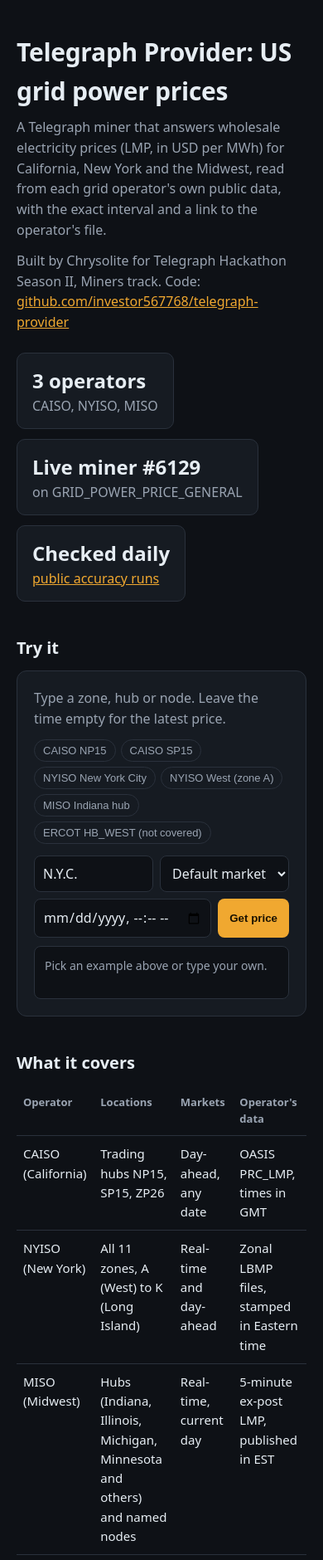
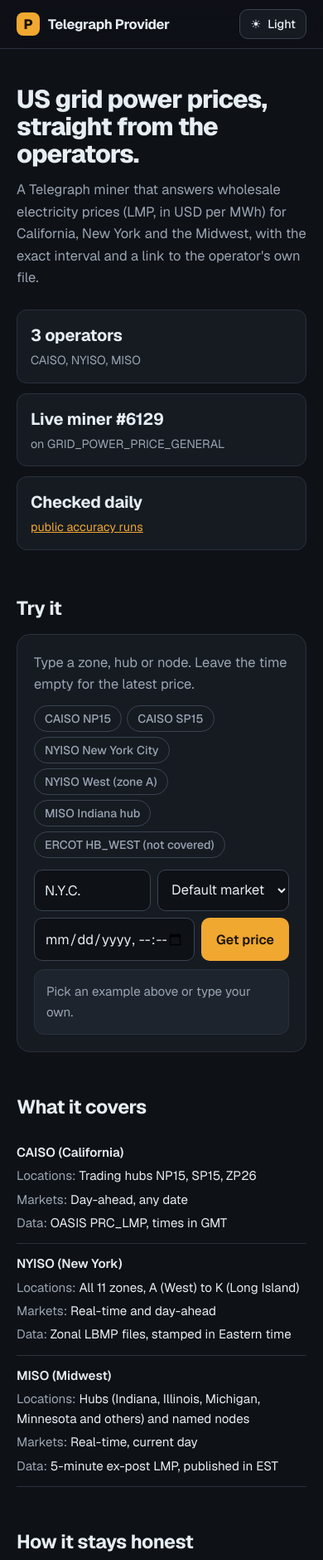
Before and after one commit to investor567768/telegraph-provider, a website: page index.html in a window 390 px wide. Shown: the top 1880 px of the page at 83% size. Drawn offline with nearby package versions, Linux system fonts and the light colour scheme.

Commit message:
Homepage: light and dark toggle, links and endpoint in footer, cleaner layout

```diff
--- a/index.html
+++ b/index.html
@@ -1,56 +1,107 @@
 <!DOCTYPE html>
-<html lang="en">
+<html lang="en" data-theme="dark">
 <head>
 <meta charset="utf-8">
 <meta name="viewport" content="width=device-width, initial-scale=1">
 <title>Telegraph Provider: US grid power prices (CAISO, NYISO, MISO)</title>
 <meta name="description" content="A Telegraph miner that answers wholesale electricity prices (LMP) for CAISO, NYISO and MISO from each grid operator's own public data.">
+<link rel="preconnect" href="https://fonts.googleapis.com">
+<link rel="preconnect" href="https://fonts.gstatic.com" crossorigin>
+<link href="https://fonts.googleapis.com/css2?family=Geist:wght@400;500;600;700;800&family=Geist+Mono:wght@400;500&display=swap" rel="stylesheet">
 <style>
-  :root { --bg:#0e1116; --card:#161b22; --line:#2a313c; --text:#e6edf3; --muted:#9aa4b2; --accent:#f0a830; --bad:#f05d5e; }
+  :root, [data-theme="dark"] {
+    --bg:#0e1116; --card:#161b22; --card-2:#1d242d; --line:#2a313c; --line-2:#3a4350;
+    --text:#e6edf3; --muted:#9aa4b2; --accent:#f0a830; --accent-ink:#1a1200; --bad:#f05d5e;
+  }
+  [data-theme="light"] {
+    --bg:#faf7f2; --card:#ffffff; --card-2:#f3eee6; --line:#e5ddd0; --line-2:#d3c8b6;
+    --text:#1b1710; --muted:#645c4e; --accent:#a8620a; --accent-ink:#ffffff; --bad:#c93434;
+  }
   * { box-sizing:border-box; }
-  body { margin:0; background:var(--bg); color:var(--text); font:16px/1.55 system-ui,-apple-system,"Segoe UI",Roboto,sans-serif; }
-  main { max-width:960px; margin:0 auto; padding:40px 20px 64px; }
-  h1 { font-size:30px; margin:0 0 8px; letter-spacing:-.01em; }
-  h2 { font-size:20px; margin:40px 0 12px; }
-  p { margin:0 0 12px; }
+  body { margin:0; background:var(--bg); color:var(--text); font:400 16.5px/1.6 'Geist',system-ui,-apple-system,"Segoe UI",Roboto,sans-serif; -webkit-font-smoothing:antialiased; transition:background .25s,color .25s; }
+  a { color:var(--accent); }
+  :focus-visible { outline:3px solid var(--accent); outline-offset:3px; border-radius:8px; }
+  .wrap { max-width:960px; margin:0 auto; padding:0 20px; }
+  h1 { font-size:clamp(1.9rem,5.4vw,2.9rem); line-height:1.08; letter-spacing:-.03em; margin:0 0 14px; font-weight:800; max-width:20ch; }
+  h2 { font-size:1.45rem; letter-spacing:-.02em; margin:0 0 12px; font-weight:700; }
+  p { margin:0 0 12px; max-width:64ch; }
   .muted { color:var(--muted); }
-  a { color:var(--accent); }
-  .stats { display:flex; gap:12px; flex-wrap:wrap; margin:24px 0 8px; }
-  .stat { background:var(--card); border:1px solid var(--line); border-radius:10px; padding:14px 18px; min-width:150px; }
-  .stat b { display:block; font-size:24px; }
-  .card { background:var(--card); border:1px solid var(--line); border-radius:12px; padding:20px; }
+  code, .mono { font-family:'Geist Mono',ui-monospace,Consolas,monospace; }
+
+  .bar { position:sticky; top:0; z-index:10; backdrop-filter:blur(12px); background:color-mix(in srgb,var(--bg) 82%,transparent); border-bottom:1px solid var(--line); }
+  .bar .in { display:flex; align-items:center; justify-content:space-between; height:58px; }
+  .brand { font-weight:700; letter-spacing:-.02em; display:flex; gap:10px; align-items:center; }
+  .logo { width:28px; height:28px; border-radius:8px; background:var(--accent); color:var(--accent-ink); display:grid; place-items:center; font-weight:800; }
+  .theme { appearance:none; border:1px solid var(--line-2); background:var(--card); color:var(--text); border-radius:10px; padding:8px 12px; font:500 .9rem 'Geist',sans-serif; cursor:pointer; display:flex; gap:8px; align-items:center; }
+  .theme:hover { border-color:var(--accent); }
+
+  header.hero { padding:44px 0 8px; }
+  .stats { display:grid; grid-template-columns:repeat(3,1fr); gap:12px; margin:26px 0 0; }
+  @media (max-width:640px){ .stats { grid-template-columns:1fr; } }
+  .stat { background:var(--card); border:1px solid var(--line); border-radius:12px; padding:14px 16px; }
+  .stat b { display:block; font-size:1.25rem; letter-spacing:-.01em; }
+  .stat span { font-size:.9rem; }
+
+  section.block { padding:44px 0 4px; }
+  .card { background:var(--card); border:1px solid var(--line); border-radius:16px; padding:20px; }
   form { display:flex; gap:8px; flex-wrap:wrap; margin:14px 0 10px; }
-  input, select { flex:1; min-width:140px; background:var(--bg); color:var(--text); border:1px solid var(--line); border-radius:8px; padding:9px 10px; font:inherit; }
+  input, select { flex:1; min-width:140px; background:var(--bg); color:var(--text); border:1px solid var(--line-2); border-radius:10px; padding:11px 12px; font:inherit; }
   select { flex:0 0 auto; }
-  button { background:var(--accent); color:#1a1200; border:0; border-radius:8px; padding:9px 14px; font-weight:600; cursor:pointer; }
-  button:disabled { opacity:.6; cursor:wait; }
+  button.go { background:var(--accent); color:var(--accent-ink); border:0; border-radius:10px; padding:11px 18px; font:600 1rem 'Geist',sans-serif; cursor:pointer; }
+  button.go:disabled { opacity:.6; cursor:wait; }
   .chips { display:flex; gap:6px; flex-wrap:wrap; }
-  .chip { background:transparent; color:var(--muted); border:1px solid var(--line); border-radius:999px; padding:5px 10px; font-size:13px; font-weight:500; }
-  .out { background:var(--bg); border:1px solid var(--line); border-radius:8px; padding:12px; min-height:64px; font-size:14px; margin-top:10px; }
-  .out .big { font-size:22px; font-weight:700; }
+  .chip { background:transparent; color:var(--muted); border:1px solid var(--line-2); border-radius:999px; padding:6px 12px; font:500 .88rem 'Geist',sans-serif; cursor:pointer; }
+  .chip:hover { color:var(--text); border-color:var(--accent); }
+  .out { background:var(--card-2); border:1px solid var(--line); border-radius:12px; padding:14px; min-height:60px; font-size:.95rem; margin-top:10px; overflow-wrap:anywhere; }
+  .out .big { font-size:1.5rem; font-weight:700; letter-spacing:-.02em; }
   .out .err { color:var(--bad); }
-  .out pre { margin:8px 0 0; white-space:pre-wrap; word-break:break-word; font:12px/1.45 ui-monospace,Consolas,monospace; color:var(--muted); }
-  table { width:100%; border-collapse:collapse; font-size:15px; }
-  th, td { text-align:left; padding:10px 8px; border-bottom:1px solid var(--line); vertical-align:top; }
-  th { color:var(--muted); font-weight:600; font-size:13px; }
-  code { font:13px ui-monospace,Consolas,monospace; }
-  footer { margin-top:48px; color:var(--muted); font-size:14px; }
+  .out details { margin-top:10px; }
+  .out summary { cursor:pointer; color:var(--muted); font-size:.85rem; }
+  .out pre { margin:8px 0 0; white-space:pre-wrap; word-break:break-word; font:400 .76rem/1.5 'Geist Mono',monospace; color:var(--muted); }
+
+  table { width:100%; border-collapse:collapse; font-size:.95rem; }
+  th, td { text-align:left; padding:11px 8px; border-bottom:1px solid var(--line); vertical-align:top; }
+  th { color:var(--muted); font-weight:500; font-size:.85rem; }
+  @media (max-width:640px){
+    table, tbody, tr, td { display:block; }
+    thead { display:none; }
+    tr { border-bottom:1px solid var(--line); padding:10px 0; }
+    td { border:0; padding:2px 0; }
+    td:first-child { font-weight:600; }
+    td[data-l]::before { content:attr(data-l) ": "; color:var(--muted); font-weight:400; }
+  }
+
+  footer { margin-top:52px; padding:32px 0 56px; border-top:1px solid var(--line); color:var(--muted); font-size:.92rem; }
+  .foot-links { display:flex; flex-wrap:wrap; gap:10px; margin-bottom:20px; }
+  .foot-links a { display:inline-flex; gap:8px; align-items:center; padding:10px 14px; border:1px solid var(--line-2); border-radius:12px; color:var(--text); text-decoration:none; font-weight:600; font-size:.95rem; background:var(--card); }
+  .foot-links a:hover { border-color:var(--accent); }
+  .foot-links a span { color:var(--accent); }
+  .ep { display:flex; gap:8px; align-items:stretch; margin:0 0 16px; max-width:760px; }
+  .ep code { flex:1; min-width:0; overflow-x:auto; white-space:nowrap; background:var(--card-2); border:1px solid var(--line); border-radius:10px; padding:10px 12px; font-size:.8rem; color:var(--text); }
+  .copy { flex:none; background:var(--card-2); color:var(--text); border:1px solid var(--line-2); border-radius:10px; padding:0 14px; font:600 .88rem 'Geist',sans-serif; cursor:pointer; }
+  .copy:hover { border-color:var(--accent); }
 </style>
 </head>
 <body>
-<main>
-  <h1>Telegraph Provider: US grid power prices</h1>
-  <p class="muted">A Telegraph miner that answers wholesale electricity prices (LMP, in USD per MWh) for California, New York and the Midwest, read from each grid operator's own public data, with the exact interval and a link to the operator's file.</p>
-  <p class="muted">Built by Chrysolite for Telegraph Hackathon Season II, Miners track. Code: <a href="https://github.com/investor567768/telegraph-provider">github.com/investor567768/telegraph-provider</a></p>
+<div class="bar"><div class="wrap in">
+  <div class="brand"><span class="logo">P</span><b>Telegraph Provider</b></div>
+  <button class="theme" id="theme" type="button" aria-label="Switch between dark and light mode"><span id="themeIcon">☀</span><span id="themeText">Light</span></button>
+</div></div>
 
+<main class="wrap">
+  <header class="hero">
+    <h1>US grid power prices, straight from the operators.</h1>
+    <p class="muted">A Telegraph miner that answers wholesale electricity prices (LMP, in USD per MWh) for California, New York and the Midwest, with the exact interval and a link to the operator's own file.</p>
     <div class="stats">
       <div class="stat"><b>3 operators</b><span class="muted">CAISO, NYISO, MISO</span></div>
       <div class="stat"><b>Live miner #6129</b><span class="muted">on GRID_POWER_PRICE_GENERAL</span></div>
       <div class="stat"><b>Checked daily</b><span class="muted"><a href="https://github.com/investor567768/telegraph-provider/actions/workflows/accuracy.yml">public accuracy runs</a></span></div>
     </div>
+  </header>
 
+  <section class="block">
     <h2>Try it</h2>
-  <section class="card">
+    <div class="card">
       <p class="muted">Type a zone, hub or node. Leave the time empty for the latest price.</p>
       <div class="chips">
         <button class="chip" data-q="CAISO NP15" data-m="day_ahead">CAISO NP15</button>
@@ -68,27 +119,62 @@
           <option value="day_ahead">Day-ahead</option>
         </select>
         <input id="t" type="datetime-local" aria-label="Interval start (your local time)">
-      <button id="go">Get price</button>
+        <button class="go" id="go">Get price</button>
       </form>
-    <div class="out" id="out"><span class="muted">Pick an example above or type your own.</span></div>
+      <div class="out" id="out" aria-live="polite"><span class="muted">Pick an example above or type your own.</span></div>
+    </div>
   </section>
 
+  <section class="block">
     <h2>What it covers</h2>
     <table>
       <thead><tr><th>Operator</th><th>Locations</th><th>Markets</th><th>Operator's data</th></tr></thead>
       <tbody>
-      <tr><td>CAISO (California)</td><td>Trading hubs NP15, SP15, ZP26</td><td>Day-ahead, any date</td><td>OASIS PRC_LMP, times in GMT</td></tr>
-      <tr><td>NYISO (New York)</td><td>All 11 zones, A (West) to K (Long Island)</td><td>Real-time and day-ahead</td><td>Zonal LBMP files, stamped in Eastern time</td></tr>
-      <tr><td>MISO (Midwest)</td><td>Hubs (Indiana, Illinois, Michigan, Minnesota and others) and named nodes</td><td>Real-time, current day</td><td>5-minute ex-post LMP, published in EST</td></tr>
+        <tr><td>CAISO (California)</td><td data-l="Locations">Trading hubs NP15, SP15, ZP26</td><td data-l="Markets">Day-ahead, any date</td><td data-l="Data">OASIS PRC_LMP, times in GMT</td></tr>
+        <tr><td>NYISO (New York)</td><td data-l="Locations">All 11 zones, A (West) to K (Long Island)</td><td data-l="Markets">Real-time and day-ahead</td><td data-l="Data">Zonal LBMP files, stamped in Eastern time</td></tr>
+        <tr><td>MISO (Midwest)</td><td data-l="Locations">Hubs (Indiana, Illinois, Michigan, Minnesota and others) and named nodes</td><td data-l="Markets">Real-time, current day</td><td data-l="Data">5-minute ex-post LMP, published in EST</td></tr>
       </tbody>
     </table>
+  </section>
 
+  <section class="block">
     <h2>How it stays honest</h2>
     <p class="muted">Every answer names the operator, the exact interval it covers and the operator's own file, so it can be checked by hand. Operators stamp their times differently (NYISO marks the end of each interval, MISO uses EST all year, CAISO uses GMT), and the miner converts each one to an exact UTC interval. Places it doesn't cover, such as ERCOT in Texas, are refused rather than matched to a similar-sounding name. A scheduled job compares its answers against the operators' published files every day and posts the results publicly.</p>
+  </section>
 
-  <footer>Endpoint: <code>https://telegraph-provider.vercel.app/api/grid-price?node_or_zone=…&amp;market=…&amp;interval_start=…</code>. Free and keyless.</footer>
+  <footer>
+    <div class="foot-links">
+      <a href="https://github.com/investor567768/telegraph-provider">Code <span>↗</span></a>
+      <a href="https://github.com/investor567768/telegraph-provider/actions/workflows/accuracy.yml">Accuracy runs <span>↗</span></a>
+    </div>
+    <p style="margin-bottom:8px">Endpoint, free and keyless:</p>
+    <div class="ep"><code id="ep">https://telegraph-provider.vercel.app/api/grid-price?node_or_zone=…&amp;market=…&amp;interval_start=…</code><button class="copy" type="button" id="copyEp">Copy</button></div>
+    <p>Built by Chrysolite for Telegraph Hackathon Season II, Miners track.</p>
+  </footer>
 </main>
 <script>
+  /* theme */
+  const root = document.documentElement;
+  function setTheme(t, save) {
+    root.setAttribute('data-theme', t);
+    document.getElementById('themeIcon').textContent = t === 'dark' ? '☀' : '☾';
+    document.getElementById('themeText').textContent = t === 'dark' ? 'Light' : 'Dark';
+    if (save) { try { localStorage.setItem('tp-theme', t); } catch (e) {} }
+  }
+  let start = 'dark';
+  try { const s = localStorage.getItem('tp-theme'); if (s === 'light' || s === 'dark') start = s; } catch (e) {}
+  const qp = new URLSearchParams(location.search).get('theme'); if (qp === 'light' || qp === 'dark') start = qp;
+  setTheme(start, false);
+  document.getElementById('theme').addEventListener('click', () => setTheme(root.getAttribute('data-theme') === 'dark' ? 'light' : 'dark', true));
+
+  /* copy endpoint */
+  document.getElementById('copyEp').addEventListener('click', async e => {
+    const b = e.currentTarget;
+    try { await navigator.clipboard.writeText('https://telegraph-provider.vercel.app/api/grid-price?node_or_zone=N.Y.C.&market=real_time'); b.textContent = 'Copied'; } catch (x) { b.textContent = 'Select and copy'; }
+    setTimeout(() => b.textContent = 'Copy', 1600);
+  });
+
+  /* try it (same request as before) */
   const API = 'https://telegraph-provider.vercel.app/api/grid-price';
   const esc = s => String(s ?? '').replace(/[&<>"]/g, c => ({'&':'&amp;','<':'&lt;','>':'&gt;','"':'&quot;'}[c]));
   const out = document.getElementById('out'), go = document.getElementById('go');
@@ -103,7 +189,7 @@
       out.innerHTML = r.ok
         ? `<div class="big">$${esc(j.lmp_usd_per_mwh)} per MWh</div><div class="muted">${esc(j.operator)} · ${esc(j.node_or_zone)} · ${esc(String(j.market).replace('_', '-'))} · ${esc(j.interval_start)} to ${esc(j.interval_end)} UTC</div>`
         : `<span class="err">${esc(j.error || 'No answer')}</span>`;
-      out.innerHTML += `<pre>${esc(JSON.stringify(j, null, 2))}</pre>`;
+      out.innerHTML += `<details><summary>Raw answer</summary><pre>${esc(JSON.stringify(j, null, 2))}</pre></details>`;
     } catch (e) { out.innerHTML = '<span class="err">Could not reach the miner. Try again.</span>'; }
     go.disabled = false;
   }
```
Lines whose indentation alone changed are shown as unchanged.
